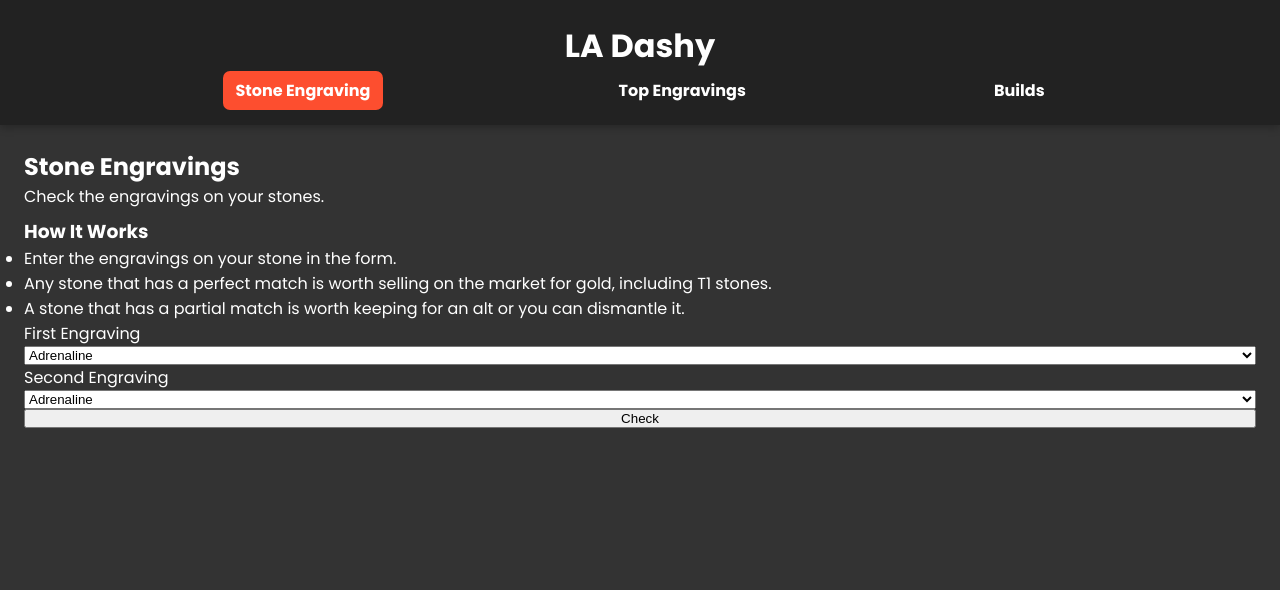
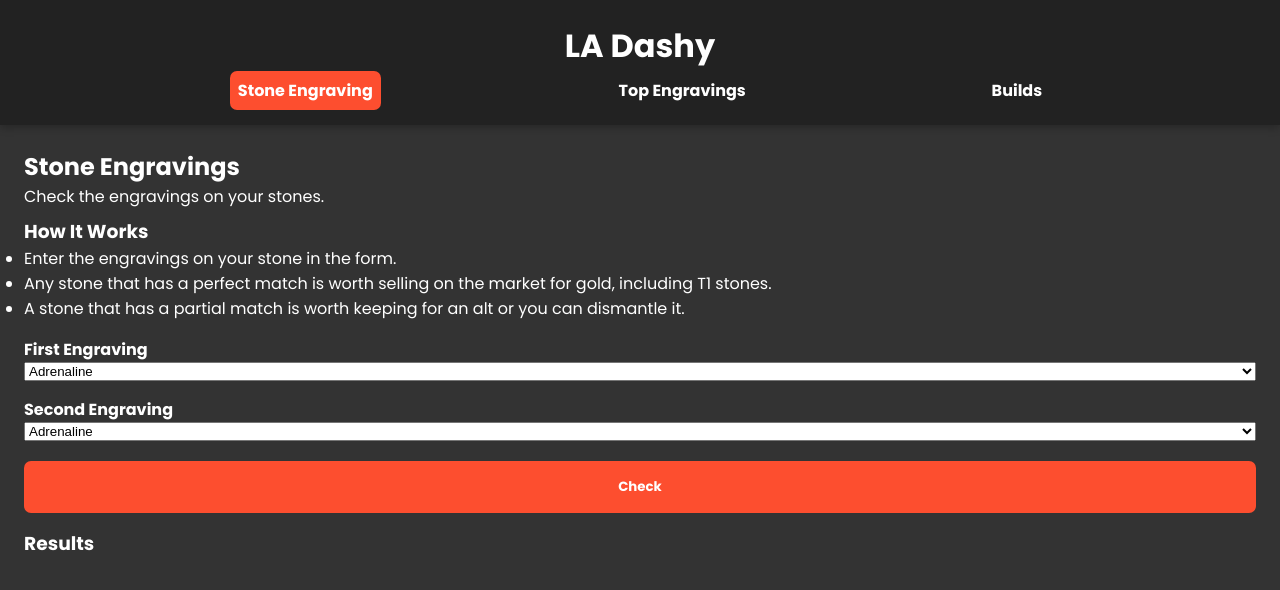
Before and after one commit to eko-develops/la-dashy, a React (Create React App) app: page / in a window 1280 px wide. Shown: the top 590 px of the page. Built offline with nearby package versions, Linux system fonts and the light colour scheme.

Commit message:
Add styling for form and results

```diff
--- a/src/App.css
+++ b/src/App.css
@@ -12,6 +12,12 @@
 
 .App .content {
   padding: 1.5rem;
+}
+
+button {
+  color: white;
+  font-family: "Local Poppins";
+  font-weight: bold;
 }
 
 header {
@@ -53,7 +59,7 @@ header nav ul li a {
   color: white;
   text-decoration: none;
   border-radius: 7px;
-  padding: 0.5rem 0.8rem;
+  padding: 0.5rem 0.5rem;
   -webkit-transition: all 0.3s ease-in-out 0s;
   transition: all 0.3s ease-in-out 0s;
   font-weight: bold;
@@ -73,6 +79,30 @@ header nav ul li a:hover {
           flex-direction: column;
 }
 
+.stone-engraving-form-wrapper form label {
+  font-weight: bold;
+  margin-top: 1rem;
+}
+
+.stone-engraving-form-wrapper form button {
+  margin-top: 1.25rem;
+  background-color: var(--button-bg-active);
+  border: none;
+  padding: 1rem;
+  border-radius: 7px;
+  -webkit-transition: all 0.3s ease-in-out 0s;
+  transition: all 0.3s ease-in-out 0s;
+  cursor: pointer;
+}
+
+.stone-engraving-form-wrapper form button:hover {
+  background-color: #ff593c;
+}
+
+.stone-engraving-results {
+  margin: 1rem 0;
+}
+
 .active-link {
   background-color: var(--button-bg-active);
 }
--- a/src/App.scss
+++ b/src/App.scss
@@ -12,6 +12,12 @@
   .content {
     padding: 1.5rem;
   }
+}
+
+button {
+  color: white;
+  font-family: "Local Poppins";
+  font-weight: bold;
 }
 
 header {
@@ -40,7 +46,7 @@ header {
           color: white;
           text-decoration: none;
           border-radius: 7px;
-          padding: 0.5rem 0.8rem;
+          padding: 0.5rem 0.5rem;
           transition: all 0.3s ease-in-out 0s;
           font-weight: bold;
           &:hover {
@@ -55,6 +61,29 @@ header {
 .stone-engraving-form-wrapper form {
   display: flex;
   flex-direction: column;
+
+  label {
+    font-weight: bold;
+    margin-top: 1rem;
+  }
+
+  button {
+    margin-top: 1.25rem;
+    background-color: var(--button-bg-active);
+    border: none;
+    padding: 1rem;
+    border-radius: 7px;
+    transition: all 0.3s ease-in-out 0s;
+    cursor: pointer;
+
+    &:hover {
+      background-color: rgb(255, 89, 60);
+    }
+  }
+}
+
+.stone-engraving-results {
+  margin: 1rem 0;
 }
 
 .active-link {
--- a/src/components/StoneEngraving.js
+++ b/src/components/StoneEngraving.js
@@ -52,6 +52,9 @@ const StoneEngraving = () => {
           {selectEngravings}
           <button type="submit">Check</button>
         </form>
+        <div className="stone-engraving-results">
+          <h3>Results</h3>
+        </div>
       </div>
     </>
   );
```
Also changed, not shown: 1 other file (tests, documents, lock files or other folders).
